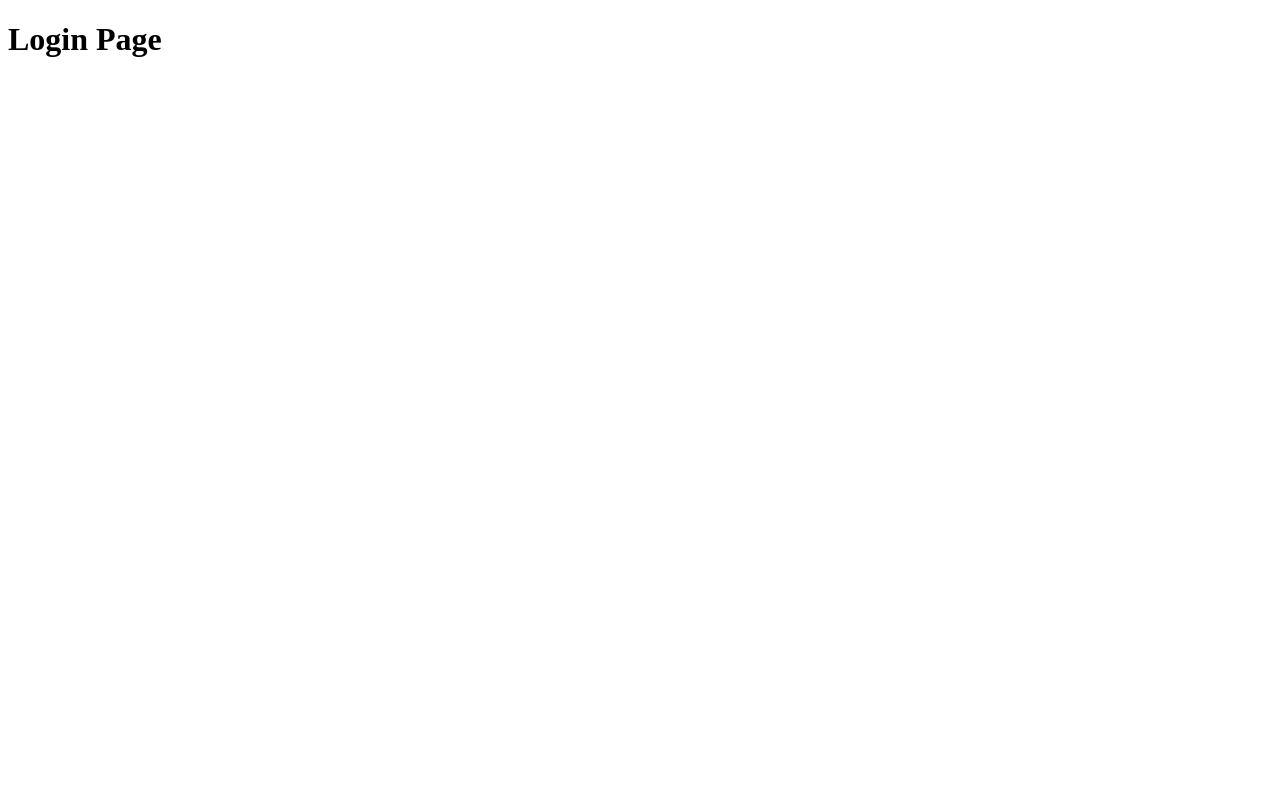
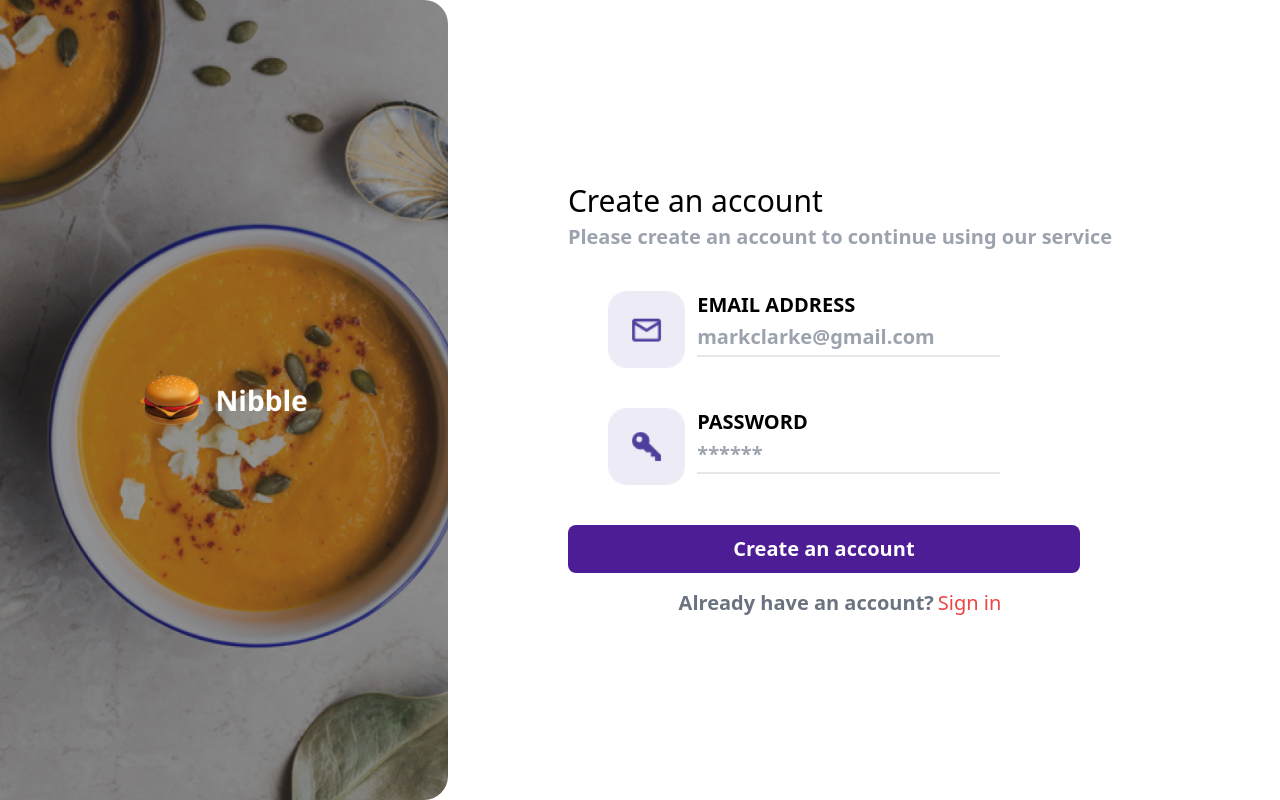
Before and after one commit to MohammadHoseynZamany/online-restaurant, a Next.js app: page /login in a window 1280 px wide. Built offline with nearby package versions, Linux system fonts and the light colour scheme.

Commit message:
add communicate with back-end

```diff
--- a/src/pages/SignUp.js
+++ b/src/pages/SignUp.js
@@ -1,5 +1,6 @@
 import Image from "next/image"
-import { useState, useEffect } from "react"
+import { useState, useEffect, use } from "react"
+import axios from "axios"
 
 // import require images
 import signupImage from "@public/signUp.png"
@@ -47,11 +48,84 @@ export default function SignUp() {
             setImage(signupImage)
         }
     }, [windowDimensions.width])
+
+    const [passWordH, setPass] = useState()
+    const [userNameH, setUserName] = useState()
+    const [emailH, setEmail] = useState()
+
+    function getElementValue(id){
+        const val = document.getElementById(id).value
+        return val
+    }
+
+
+    function inputFormData(){
+        const password = getElementValue("password")
+        const username = getElementValue("userName")
+        const email = getElementValue("email")
+        setPass(password)
+        setUserName(username)
+        setEmail(email)
+        }
+
+    const [emailError, setEmailEr] = useState()
+    const [userNameError, setUserNameEr] = useState()
+    const [passwordError, setPassEr] = useState()
+
+    async function postData(data){
+        try{
+            const res = await axios.post(
+                "http://127.0.0.1:8000/users/register/",
+                data
+            )
+            console.log("response", res)
+        } catch(err){
+            if (err.response){
+                setEmailEr(err.response.data.email)
+                setUserNameEr(err.response.data.full_name)
+                setPassEr(err.response.data.password)
+            }
+        }
+
+    }
+
+    async function  onSubmit(){
+        let flag = true
+        await inputFormData()
+        let reqBody = {}
+        if (passWordH !== ""){
+            reqBody["password"] = passWordH
+            setPassEr()
+        } else {
+            setPassEr("This field is required.")
+            flag = false
+        }
+
+        if (userNameH !== ""){
+            reqBody["full_name"] = userNameH
+            setUserNameEr()
+        } else {
+            setUserNameEr("This field is required.")
+            flag = false
+        }
+
+        if (emailH !== ""){
+            reqBody["email"] = emailH
+            setEmailEr()
+        } else {
+            setEmailEr("This field is required.")
+            flag = false
+        }
+        if (flag){
+            postData(reqBody)
+        }
+    }
+
     return (
-        <div className="md:flex text-sm md:text-md lg:text-lg xl:text-xl 2xl:text-2xl font-semibold overflow-hidden">
+        <div className="block md:flex text-sm md:text-md lg:text-lg xl:text-xl 2xl:text-2xl font-semibold overflow-hidden">
             <Image src={signUpImage} alt="signUp" className="md:rounded-r-3xl md:rounded-b-none md:rounded-br-3xl rounded-b-3xl md:h-screen h-56 md:w-1/2 w-screen object-cover md:max-w-md" priority={true} />
-            <div className="self-center w-3/5 flex justify-center">
-                <div className="ml-4">
+            <div className="self-center flex justify-center">
+                <div className="px-6 mt-6 w-svw md:w-auto md:ml-4 md:block mb-6">
                     <h2 className="text-3xl font-medium">
                         Create an account
                     </h2>
@@ -59,27 +133,30 @@ export default function SignUp() {
                         Please create an account to continue using our service
                     </p>
                     <div className="flex m-10">
-                        <Image src={NameIcon} alt="Name" className="w-1/6" />
-                        <div>
+                        <Image src={NameIcon} alt="Name" className="md:w-1/6" />
+                        <div className="w-full">
                             <p className="ml-3">FULL NAME</p>
-                            <input type="text" className="border-b-2 ml-3 py-1" placeholder="Mark Clarke" />
+                            <input type="text" className="border-b-2 ml-3 py-1 w-full" placeholder="Mark Clarke" id="userName" />
                         </div>
+                        <p className="text-red-600 self-center pl-1 text-xs">{userNameError}</p>
                     </div>
                     <div className="flex m-10">
-                        <Image src={EmailIcon} alt="Email" className="w-1/6"/>
-                        <div>
+                        <Image src={EmailIcon} alt="Email" className="md:w-1/6"/>
+                        <div className="w-full">
                             <p className="ml-3">EMAIL ADDRESS</p>
-                            <input type="email" className="border-b-2 ml-3 py-1" placeholder="markclarke@gmail.com" />
+                            <input type="email" className="border-b-2 ml-3 py-1 w-full" placeholder="markclarke@gmail.com" id="email" />
                         </div>
+                        <p className="text-red-600 self-center pl-1 text-xs">{emailError}</p>
                     </div>
                     <div className="flex m-10">
-                        <Image src={PassIcon} alt="pass" className="w-1/6" />
-                        <div>
+                        <Image src={PassIcon} alt="pass" className="md:w-1/6" />
+                        <div className="w-full">
                             <p className="ml-3">PASSWORD</p>
-                            <input type="password" className="border-b-2 ml-3 py-1" placeholder="******" />
+                            <input type="password" className="border-b-2 ml-3 py-1 w-full" placeholder="******" id="password" />
                         </div>
+                        <p className="text-red-600 self-center pl-1 text-xs">{passwordError}</p>
                     </div>
-                    <button className="bg-violet-900 text-white rounded-lg w-full max-w-lg h-10 lg:h-12">Create an account</button>
+                    <button className="bg-violet-900 text-white rounded-lg w-full md:w-full md:max-w-lg h-10 lg:h-12" onClick={onSubmit}>Create an account</button>
                     <div className="text-center mt-4">
                         <p className="inline-block text-gray-500">Already have an account? </p>
                         <a className="inline-block text-red-500 font-medium ml-1"> Sign in</a>
--- a/src/pages/login.js
+++ b/src/pages/login.js
@@ -1,7 +1,138 @@
-export default function Login(){
+import Image from "next/image"
+import { useState, useEffect, use } from "react"
+import axios from "axios"
+
+// import require images
+import signupImage from "@public/signUp.png"
+import signupTabImage from "@public/signUpTab.png"
+import NameIcon from "@public/64px.png"
+import EmailIcon from "@public/Email.png"
+import PassIcon from "@public/password.png"
+
+//import global css
+import '@/app/globals.css'
+
+
+
+export default function SignUp() {
+
+    const hasWindow = typeof window !== 'undefined';
+
+    function getWindowDimensions() {
+        const width = hasWindow ? window.innerWidth : null;
+        const height = hasWindow ? window.innerHeight : null;
+        return {
+            width,
+            height,
+        };
+    }
+
+    const [windowDimensions, setWindowDimensions] = useState(getWindowDimensions());
+    const [signUpImage, setImage] = useState(signupImage)
+
+    useEffect(() => {
+        if (hasWindow) {
+            function handleResize() {
+                setWindowDimensions(getWindowDimensions());
+            }
+
+            window.addEventListener('resize', handleResize);
+            return () => window.removeEventListener('resize', handleResize);
+        }
+    }, [hasWindow]);
+
+    useEffect(()=> {
+        if (windowDimensions.width < 768){
+            setImage(signupTabImage)
+        } else if (windowDimensions.width > 767){
+            setImage(signupImage)
+        }
+    }, [windowDimensions.width])
+
+    const [passWordH, setPass] = useState()
+    const [userNameH, setUserName] = useState()
+    const [emailH, setEmail] = useState()
+
+    function getElementValue(id){
+        const val = document.getElementById(id).value
+        return val
+    }
+
+    function inputFormData(){
+        const password = getElementValue("password")
+        const username = getElementValue("userName")
+        const email = getElementValue("email")
+        setPass(document.getElementById("password").value)
+        setUserName(document.getElementById("userName").value)
+        setEmail(document.getElementById("email").value)
+        }
+
+    function noInput(id){
+        console.log(`Please input ${id} and then try to sign up`)
+    }
+
+    async function postData(data){
+        // try{
+        //     res = await axios.post(
+        //         "http://127.0.0.1:8000/users/register/",
+        //         data
+        //     )
+        //     console.log("response", res)
+        // } catch(err){
+        //     console.log("error", err.massage)
+        // }
+
+    }
+
+    function onSubmit(){
+        inputFormData()
+        let reqBody = {}
+        if (passWordH !== ""){
+            reqBody["password"] = passWordH
+        } else {
+            noInput("password")
+        }
+        if (emailH !== ""){
+            reqBody["email"] = emailH
+        } else {
+            noInput("email")
+        }
+
+        postData(reqBody)
+    }
+
     return (
-        <h1>
-            Login Page
-        </h1>
+        <div className="md:flex text-sm md:text-md lg:text-lg xl:text-xl 2xl:text-2xl font-semibold overflow-hidden">
+            <Image src={signUpImage} alt="signUp" className="md:rounded-r-3xl md:rounded-b-none md:rounded-br-3xl rounded-b-3xl md:h-screen h-56 md:w-1/2 w-screen object-cover md:max-w-md" priority={true} />
+            <div className="self-center w-3/5 flex justify-center">
+                <div className="ml-4">
+                    <h2 className="text-3xl font-medium">
+                        Create an account
+                    </h2>
+                    <p className="text-gray-400 mt-1">
+                        Please create an account to continue using our service
+                    </p>
+                    <div className="flex m-10">
+                        <Image src={EmailIcon} alt="Email" className="w-1/6"/>
+                        <div>
+                            <p className="ml-3">EMAIL ADDRESS</p>
+                            <input type="email" className="border-b-2 ml-3 py-1" placeholder="markclarke@gmail.com" id="email" />
+                        </div>
+                    </div>
+                    <div className="flex m-10">
+                        <Image src={PassIcon} alt="pass" className="w-1/6" />
+                        <div>
+                            <p className="ml-3">PASSWORD</p>
+                            <input type="password" className="border-b-2 ml-3 py-1" placeholder="******" id="password" />
+                        </div>
+                    </div>
+                    <button className="bg-violet-900 text-white rounded-lg w-full max-w-lg h-10 lg:h-12" onClick={onSubmit}>Create an account</button>
+                    <div className="text-center mt-4">
+                        <p className="inline-block text-gray-500">Already have an account? </p>
+                        <a className="inline-block text-red-500 font-medium ml-1"> Sign in</a>
+                    </div>
+                </div>
+            </div>
+        </div>
     )
 }
```
Also changed, not shown: package.json (+6 -5 lines), 1 other file (tests, documents, lock files or other folders).
